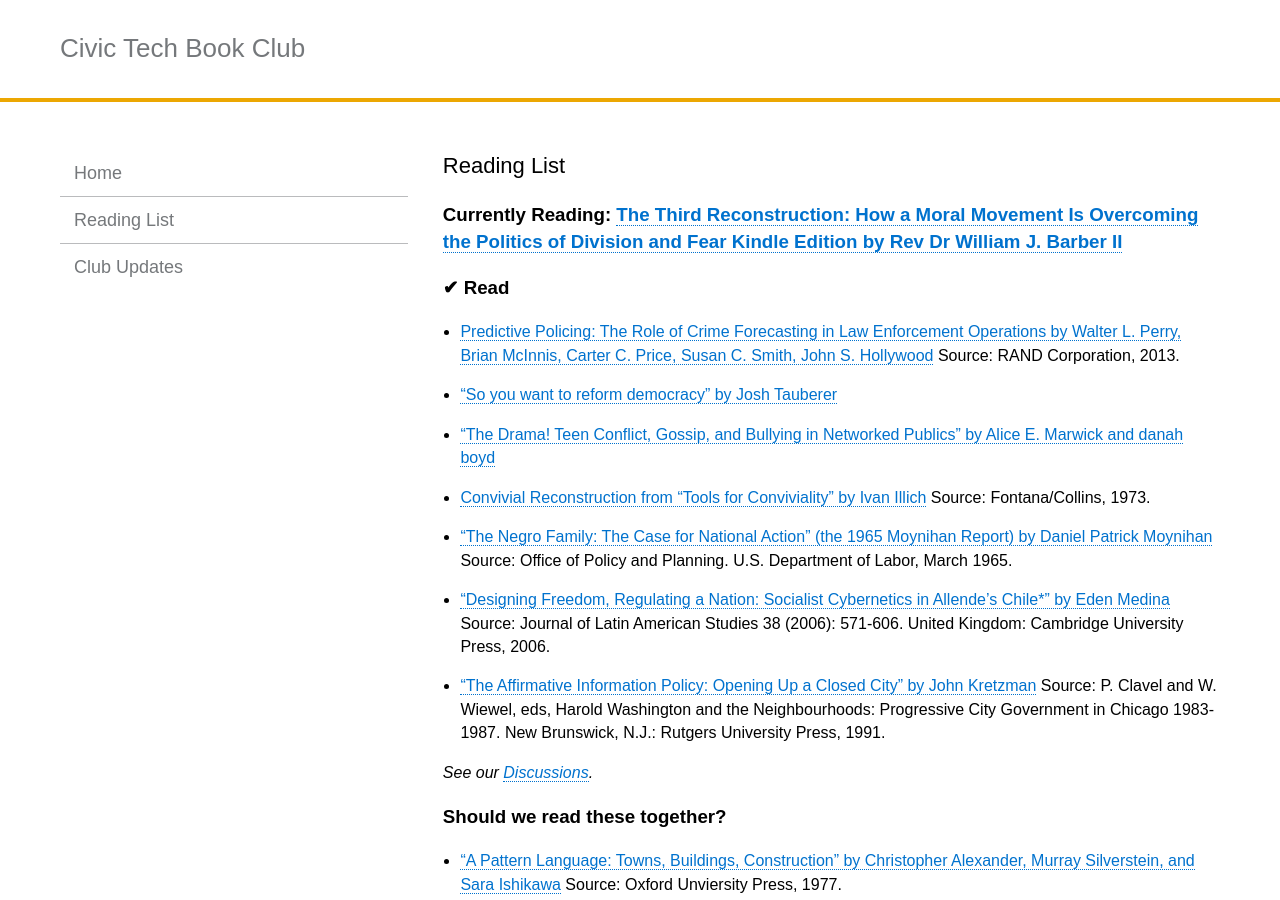
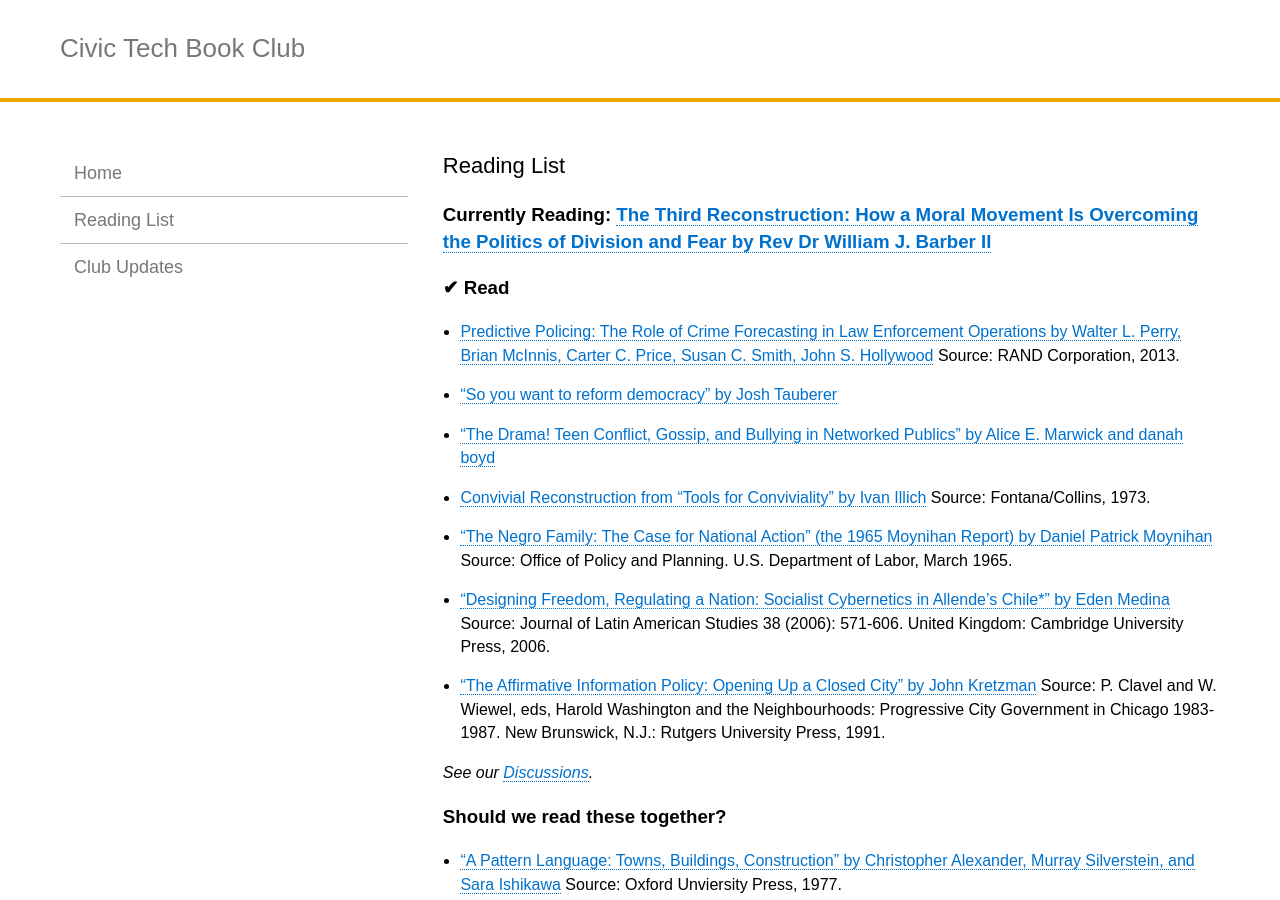
Before and after one commit to rebeccawilliams/bookclub, a Jekyll site: the page built from readinglist.md, in a window 1280 px wide and 900 px high. Built offline with Jekyll 4.4.1, drawn with Linux system fonts in a browser that asks for light colours.

Commit message:
Update readinglist.md

```diff
--- a/readinglist.md
+++ b/readinglist.md
@@ -3,7 +3,7 @@
 title:  "Reading List"
 ---
 
-### Currently Reading: [The Third Reconstruction: How a Moral Movement Is Overcoming the Politics of Division and Fear Kindle Edition by Rev Dr William J. Barber II](https://www.amazon.com/dp/B00WCY4YK4/ref=dp-kindle-redirect?_encoding=UTF8&btkr=1)
+### Currently Reading: [The Third Reconstruction: How a Moral Movement Is Overcoming the Politics of Division and Fear by Rev Dr William J. Barber II](https://www.amazon.com/dp/B00WCY4YK4/ref=dp-kindle-redirect?_encoding=UTF8&btkr=1)
 
 ### ✔ Read
 
```
